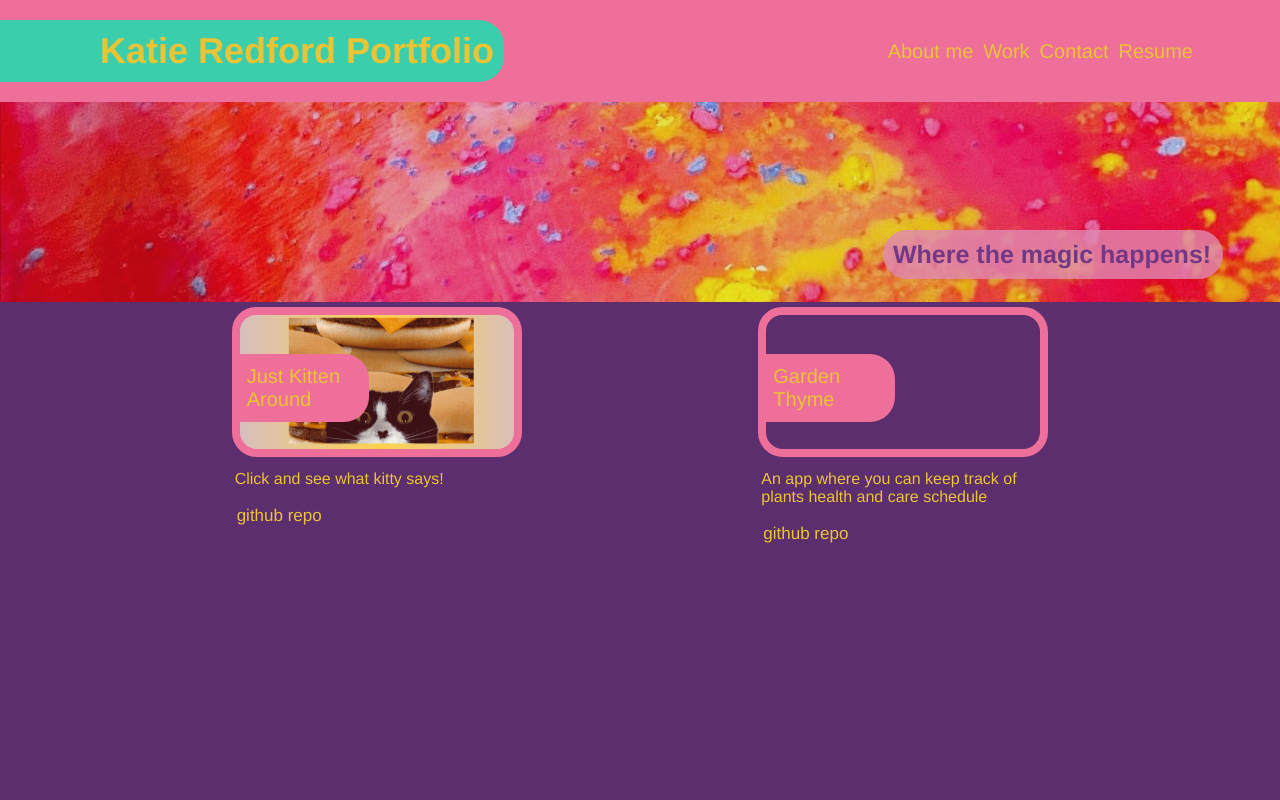
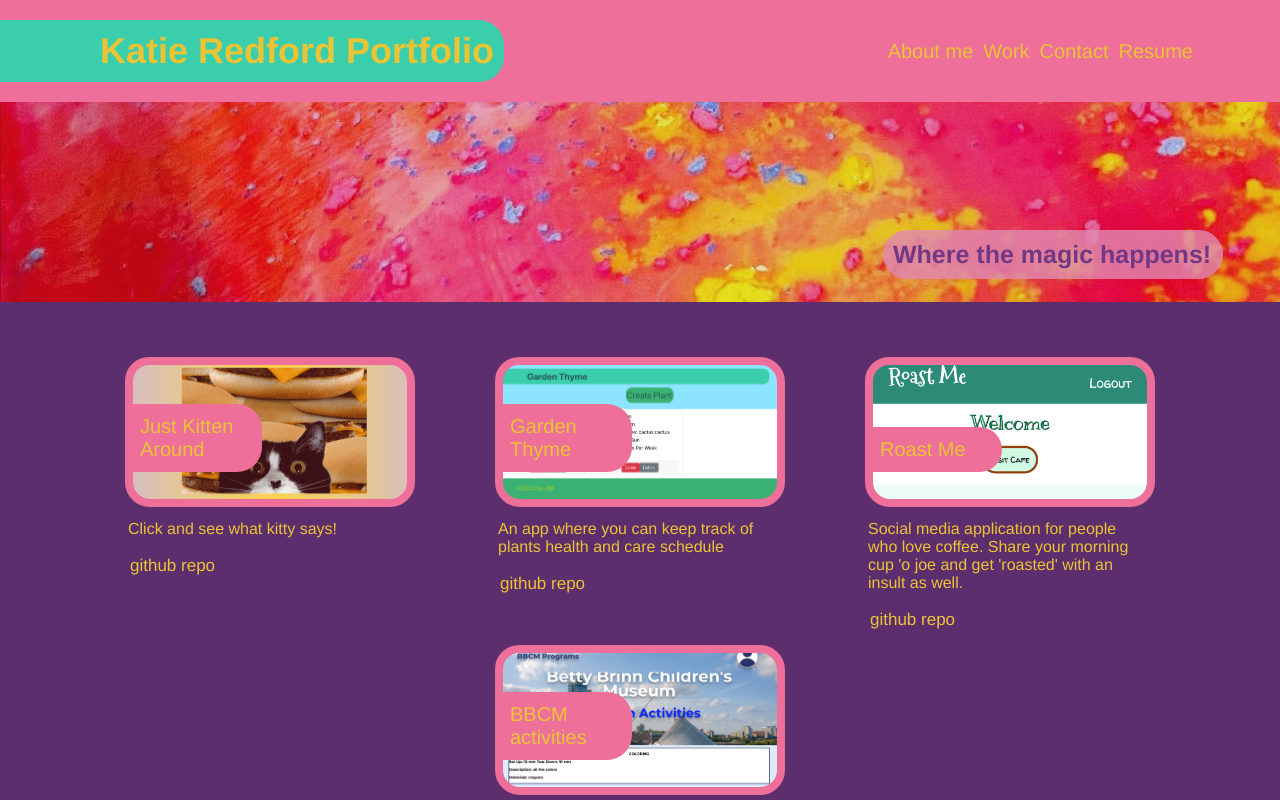
Before and after one commit to katredford/dev_portfolio, a React (Create React App) app: page / in a window 1280 px wide. Both pictures are taken after a click on the element "Work". Shown: the top 800 px of the page. Built offline with nearby package versions, Linux system fonts and the light colour scheme.

Commit message:
add work cards, add contact links

```diff
--- a/src/assets/index.css
+++ b/src/assets/index.css
@@ -78,16 +78,6 @@ header nav ul li :hover {
 
 }
 
-.top-work-description {
-  padding: 8px;
-  width: 575px;
-}
-
-.bottom-work-description {
-  padding: 8px;
-  width: 291px;
-}
-
 .repo-link {
   margin: 5px 5px;
   font-weight: lighter;
@@ -159,7 +149,7 @@ header nav ul li :hover {
 }
 
 .bio-text {
-  margin: 13px 13px 12px 10px;
+  margin: 33px 13px 12px 10px;
   font-size: 16px;
   width: 1000px;
   flex: -5 40%;
@@ -194,66 +184,12 @@ header nav ul li :hover {
   padding: 5px 5px;
 }
 
-.work {
-  font-size: 30px;
-  border-right: dashed;
-  width: 150px;
-  text-align: right;
-  padding: 14px 23px 636px 14px;
-  margin: 38px 57px 35px 50px;
-}
 
 .work-container {
   display: flex;
   flex-wrap: wrap;
   justify-content: space-evenly;
-
-}
-
-.card {}
-
-/* .grid-container {
-  display: grid;
-  grid-column: 2;
-  grid-row: 2;
-  display: grid;
-
-  margin: 33px 10px 0px 1px;
-}
-
-.top-work-container {
-  grid-row: 1;
-  flex: -2 12%;
-  margin-right: 20px;
-
-}
-
-.bottom-work-container {
-  grid-row: 2;
-  display: flex;
-  flex-wrap: wrap;
-  justify-content: space-around;
-  width: 600px;
-} */
-
-
-/* .garden-thyme {
-  background-image: url("assets/images/gardenThyme1.png");
-  background-size: cover;
-  background-position: center;
-  height: 300px;
-  width: 600px;
-  display: flex;
-  justify-content: flex-start;
-  align-items: flex-end;
-  border-radius: 24px 25px 25px 25px;
-  border-width: 8px;
-  border-style: solid;
-  border-color: #ee6f9a;
-} */
-
-.garden-thyme:hover {
-  opacity: 75%;
+  margin: 50px;
 }
 
 .work-style {
@@ -271,6 +207,19 @@ header nav ul li :hover {
   border-width: 8px;
 }
 
+.work-description {
+  padding: 8px;
+  width: 291px;
+}
+
+
+
+.garden-thyme:hover {
+  opacity: 75%;
+}
+
+
+
 .kitten-around {
   background-image: url("./images/kittenaround.home.png");
 }
@@ -279,18 +228,25 @@ header nav ul li :hover {
   opacity: 75%;
 }
 
+.garden-thyme {
+  background-image: url("./images/gardenThyme1.png");
+}
 
-/* .roast-me {
-  background-image: url("../images/roastme.home.png");
-} */
+.garden-thyme:hover {
+  opacity: 75%;
+}
+
+.roast-me {
+  background-image: url("./images/roastme.home.png");
+}
 
 .roast-me:hover {
   opacity: 75%;
 }
 
-/* .bbcm {
-  background-image: url("../images/bbcm.home.png");
-} */
+.bbcm {
+  background-image: url("./images/bbcm.home.png");
+}
 
 .bbcm:hover {
   opacity: 75%;
--- a/src/components/About/index.js
+++ b/src/components/About/index.js
@@ -11,12 +11,10 @@ function About() {
            { <img src={portrait}  alt="cover" /> }
              <div className="bio-text">
             <p>
-            I have been a practicing studio artist since my graduation from State University of New York in New Paltz with a Master of Fine Arts. I have experience using a wide range of materials and techniques that can be adapted for teaching programs for children and families. My studio practice and mixed media experience as well as my time teaching has informed my presentation strategies, I am able to give a dynamic and engaging demonstration that is entertaining and informative.
+            Software Developer with a background in Fine Art and Education. Excellent communication skills with an emphasis on collaboration when developing and maintaining user friendly applications. An innovative problem solver with a passion for software engineering, has been recognized for delightful humor and focus when working independently or on a team.
                 </p>
                 <br />
-            <p>
-            As a recent graduate from the UW Extended Campus Coding Boot Camp I have developed a passion for computer science, specifically web development. These new skills are a natural extension of my work as an artist, educator, and problem solver given the field requires ingenuity, practice and out of the box thinking; all things I have honed and developed as an artist and educator and during my time attending the bootcamp. I am eager to learn more about web development including MERN stack with graphql, one of my favorite modules. I like getting my hands on every part of an application including vanilla javascript and css.
-            </p>
+
             </div>
 
         </section>
--- a/src/components/Contact/index.js
+++ b/src/components/Contact/index.js
@@ -2,10 +2,30 @@ import React from "react";
 
 function Contact() {
     return (
-        <section>
-            <h1>NAME</h1>
-            <p>ContactContactContactContactContactContactContactContact</p>
-        </section>
+        <section id="contact-me">
+    <div class="contact">
+
+        <h2 class="section-title">
+            Contact Me
+        </h2>
+        <nav>
+        <ul>
+            <li>
+                <a href="tel:4144167064">414-416-7064</a>
+            </li>
+            <li>
+                <a href ="mailto: katharine.redford@gmail.com">email</a>
+            </li>
+            <li>
+                <a href ="https://github.com/katredford" target="_blank">github</a>
+            </li>
+            <li>
+                <a href ="https://www.linkedin.com/in/katie-redford-8b646350/" target="_blank">linkedIn</a>
+            </li>
+        </ul>
+        </nav>
+    </div>
+</section>
     );
 }
 
--- a/src/components/Work/index.js
+++ b/src/components/Work/index.js
@@ -14,7 +14,7 @@ function Work() {
 
             </div>
              </a>
-             <p className="bottom-work-description"> Click and see what kitty says!</p>
+             <p className="work-description"> Click and see what kitty says!</p>
 
             <div className="repo-link">
             <a href="https://github.com/Likica/kitty_translator" target="_blank">github repo</a>
@@ -22,9 +22,8 @@ function Work() {
                 </div>
             </div>
 
-             <div >
-
-            <div className="link">
+    <div >
+        <div className="link">
             <a href ="https://github.com/JSheleg/garden-thyme" target="_blank">
             <div className="garden-thyme work-style">
 
@@ -32,13 +31,46 @@ function Work() {
 
             </div>
              </a>
-             <p className="bottom-work-description"> An app where you can keep track of plants health and care schedule</p>
+             <p className="work-description"> An app where you can keep track of plants health and care schedule</p>
 
             <div className="repo-link">
             <a href="https://github.com/JSheleg/garden-thyme" target="_blank">github repo</a>
             </div>
-                </div>
-                </div>
+        </div>
+            </div>
+
+              <div >
+        <div className="link">
+            <a href ="https://gentle-wildwood-31451.herokuapp.com/" target="_blank">
+            <div className="roast-me work-style">
+
+                <div className="card-title">Roast Me</div>
+
+            </div>
+             </a>
+             <p className="work-description"> Social media application for people who love coffee. Share your morning cup 'o joe and get 'roasted' with an insult as well.</p>
+
+            <div className="repo-link">
+            <a href="https://github.com/EACrook/Roast-Me" target="_blank">github repo</a>
+            </div>
+        </div>
+            </div>
+              <div >
+        <div className="link">
+            <a href ="https://bbcm-programs.herokuapp.com/" target="_blank">
+            <div className="bbcm work-style">
+
+                <div className="card-title">BBCM activities</div>
+
+            </div>
+             </a>
+             <p className="work-description">  An app that will allow Museum employees to enter their activity planned for the day, and then print it for their convenience</p>
+
+            <div className="repo-link">
+            <a href="https://github.com/katredford/BBCM.programsDB" target="_blank">github repo</a>
+            </div>
+        </div>
+    </div>
         </section>
     );
 }
```
